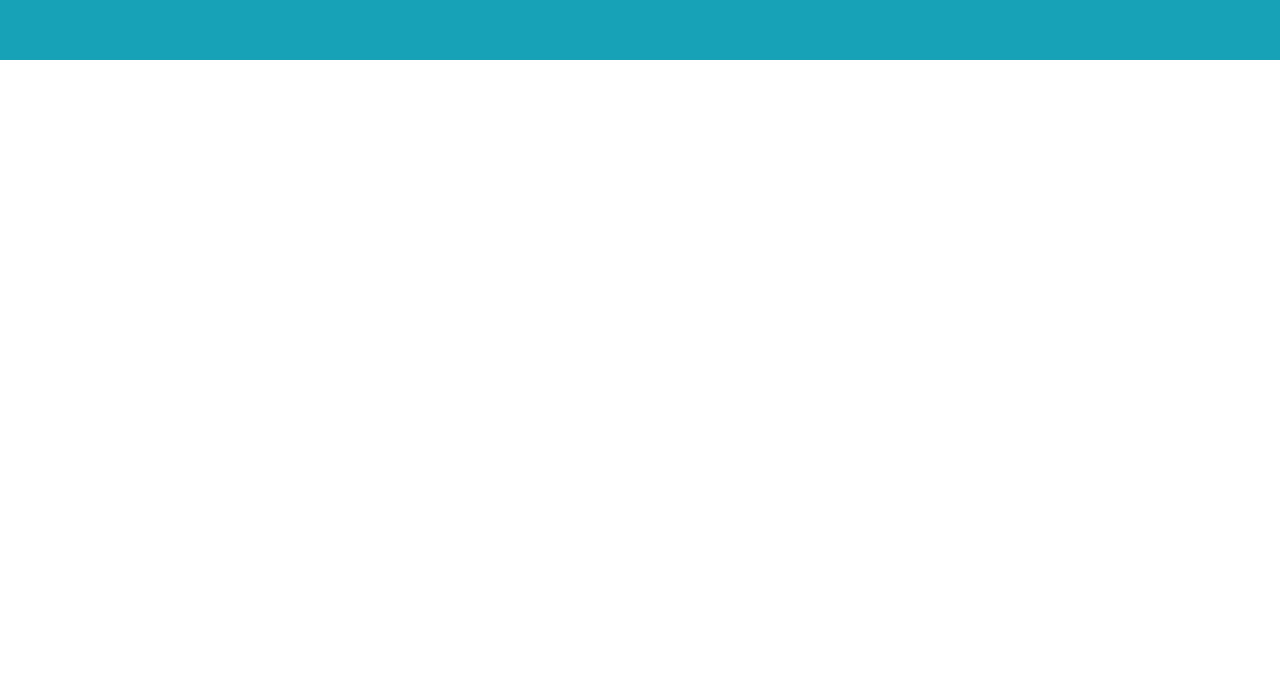
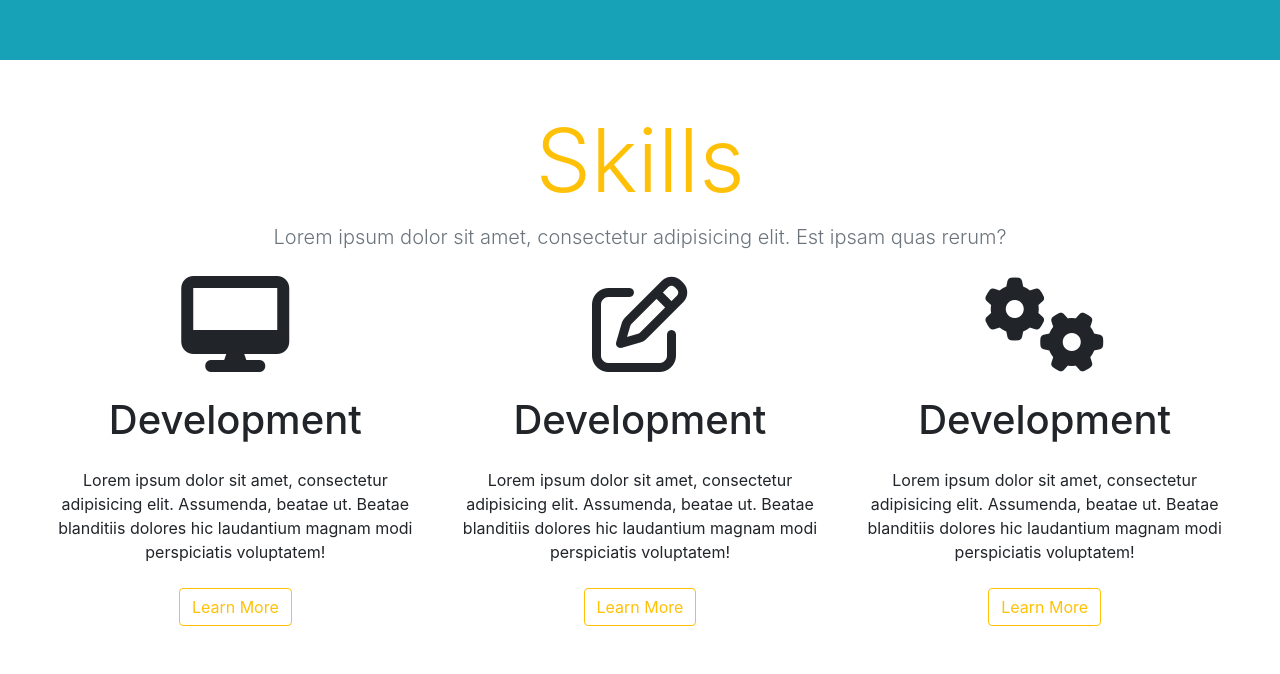
Before and after one commit to BreezyP/basic-website, a plain HTML site: page index.html in a window 1280 px wide. Shown: the part 740-1414 px from the top of the page. Before the commit the page ends 800 px from the top, so only its background shows below. Drawn offline with nearby package versions, Linux system fonts and the light colour scheme.

Commit message:
more updates for bootstrap site

```diff
--- a/index.html
+++ b/index.html
@@ -72,6 +72,45 @@
 
 <!-- end of banner -->
 
+<!-- skills -->
+
+<section>
+    <div class="container-fluid p-5">
+        <!-- title -->
+        <div class="row">
+            <div class="col text-center">
+                <h1 class="display-2 text-warning">Skills</h1>
+                <p class="lead text-secondary pb-2">Lorem ipsum dolor sit amet, consectetur adipisicing elit. Est ipsam quas rerum?</p>
+            </div>
+        </div>
+        <!-- end title -->
+
+        <div class="row text-center">
+            <div class="col-lg-4">
+                <i class="fas fa-desktop fa-6x mb-4"></i>
+                <h1>Development</h1>
+                <p class="my-4">Lorem ipsum dolor sit amet, consectetur adipisicing elit. Assumenda, beatae ut. Beatae blanditiis dolores hic laudantium magnam modi perspiciatis voluptatem!</p>
+                <a class="btn btn-outline-warning" href="#">Learn More</a>
+            </div>
+            <div class="col-lg-4">
+                <i class="far fa-edit fa-6x mb-4"></i>
+                <h1>Development</h1>
+                <p class="my-4">Lorem ipsum dolor sit amet, consectetur adipisicing elit. Assumenda, beatae ut. Beatae blanditiis dolores hic laudantium magnam modi perspiciatis voluptatem!</p>
+                <a class="btn btn-outline-warning" href="#">Learn More</a>
+            </div>
+            <div class="col-lg-4">
+                <i class="fas fa-cogs fa-6x mb-4"></i>
+                <h1>Development</h1>
+                <p class="my-4">Lorem ipsum dolor sit amet, consectetur adipisicing elit. Assumenda, beatae ut. Beatae blanditiis dolores hic laudantium magnam modi perspiciatis voluptatem!</p>
+                <a class="btn btn-outline-warning" href="#">Learn More</a>
+            </div>
+        </div>
+
+    </div>
+</section>
+
+<!-- end of skills -->
+
 <!-- Optional JavaScript -->
 <!-- jQuery first, then Popper.js, then Bootstrap JS -->
 <script src="https://code.jquery.com/jquery-3.2.1.slim.min.js" integrity="sha384-KJ3o2DKtIkvYIK3UENzmM7KCkRr/rE9/Qpg6aAZGJwFDMVNA/GpGFF93hXpG5KkN" crossorigin="anonymous"></script>
```
